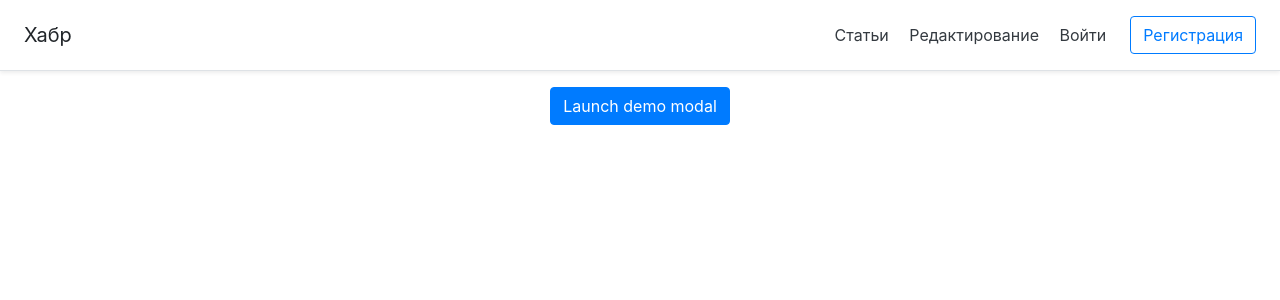
After one commit to prostopank/Blog, a Django app: page /editpage in a window 1280 px wide. The commit adds this page. Shown: the top 300 px of the page. Run offline with Django 3.2, Linux system fonts and the light colour scheme; data comes from the database, SQL or seed files in the repository; some libraries are stand-ins or nearby versions.

Commit message:
Update editpage

```diff
--- a/Blog/main/templates/main/article.html
+++ b/Blog/main/templates/main/article.html
@@ -5,7 +5,7 @@
     <div class="container.mt-4">
         <h1>{{get_article.title}}</h1>
         <p>{{get_article.body}}</p>
-        <a href="/">Back to top</a>
+        <a href="/">Вернуться назад</a>
     </div>
 
 {% endblock %}
--- a/Blog/main/templates/main/base.html
+++ b/Blog/main/templates/main/base.html
@@ -7,10 +7,11 @@
     <div class="d-flex flex-column flex-md-row align-items-center p-3 px-md-4 mb-3 bg-white border-bottom shadow-sm">
         <h5 class="my-0 mr-md-auto font-weight-normal">Хабр</h5>
         <nav class="my-2 my-md-0 mr-md-3">
-          <a class="p-2 text-dark" href="#">Статьи</a>
+          <a class="p-2 text-dark" href="/">Статьи</a>
+          <a class="p-2 text-dark" href="/editpage">Редактирование</a>
           <a class="p-2 text-dark" href="/signin">Войти</a>
         </nav>
-        <a class="btn btn-outline-primary" href="#">Sign up</a>
+        <a class="btn btn-outline-primary" href="#">Регистрация</a>
     </div>
 
         {% block content %}{% endblock %}
--- /dev/null
+++ b/Blog/main/templates/main/editpage.html
@@ -0,0 +1,55 @@
+{% extends 'main/base.html' %}
+
+{% block content %}
+<!--
+<table class="table table-striped">
+    <thead>
+      <tr>
+        <th scope="col">id</th>
+        <th scope="col">Название</th>
+        <th scope="col">Body</th>
+        <th scope="col">Дата создания</th>
+        <th scope="col">Редактирование</th>
+        <th scope="col">Удаление</th>
+      </tr>
+    </thead>
+    <tbody>
+      {% for i in list_articles %}
+      <tr>
+        <th scope="row">{{i.id}}</th>
+        <td>{{i.title}}</td>
+        <td>{{i.body|truncatechars:"100"}}</td>
+        <td>{{i.create_date}}</td>
+        <td><a href="">редактировать</a></td>
+        <td><a href="">удалить</a></td>
+      </tr>
+      {% endfor %}
+    </tbody>
+</table>
+-->
+ <!-- Button trigger modal -->
+<button type="button" class="btn btn-primary" data-toggle="modal" data-target="#exampleModal">
+    Launch demo modal
+  </button>
+
+  <!-- Modal -->
+  <div class="modal fade" id="exampleModal" tabindex="-1" aria-labelledby="exampleModalLabel" aria-hidden="true">
+    <div class="modal-dialog">
+      <div class="modal-content">
+        <div class="modal-header">
+          <h5 class="modal-title" id="exampleModalLabel">Modal title</h5>
+          <button type="button" class="close" data-dismiss="modal" aria-label="Close">
+            <span aria-hidden="true">&times;</span>
+          </button>
+        </div>
+        <div class="modal-body">
+          ...
+        </div>
+        <div class="modal-footer">
+          <button type="button" class="btn btn-secondary" data-dismiss="modal">Close</button>
+          <button type="button" class="btn btn-primary">Save changes</button>
+        </div>
+      </div>
+    </div>
+  </div>
+{% endblock %}
--- a/Blog/main/templates/main/index.html
+++ b/Blog/main/templates/main/index.html
@@ -8,6 +8,7 @@
     <a class="text-dark" href="/article/{{i.id}}">{{i.title}}<br>{{i.body|truncatechars:"100"}}</a>
     <br>
 </div>
+
 {% endfor %}
 
 {% endblock %}
--- a/Blog/main/templates/main/signin.html
+++ b/Blog/main/templates/main/signin.html
@@ -1,6 +1,7 @@
 {% extends 'main/base.html' %}
 
 {% block content %}
+
 <div class="col-4">
 <form class="form-signin">
   <h1 class="h3 mb-3 font-weight-normal">Please sign in</h1>
@@ -9,4 +10,5 @@
   <button class="btn btn-lg btn-primary btn-block" type="submit">Sign in</button>
 </form>
 </div>
+
 {% endblock %}
--- a/Blog/main/urls.py
+++ b/Blog/main/urls.py
@@ -4,5 +4,6 @@ from . import views
 urlpatterns = [
     path('', views.index),
     path('article/<int:id>', views.article_detail),
-    path('signin', views.sign_in)
+    path('signin', views.sign_in),
+    path('editpage', views.edit_page)
 ]
--- a/Blog/main/views.py
+++ b/Blog/main/views.py
@@ -1,5 +1,8 @@
+from django.http import request
 from django.shortcuts import render
 from .models import User, Article
+from django.views.generic import ListView
+
 
 def index(request):
     articles = Article.objects.all()
@@ -17,6 +20,14 @@ def article_detail(request, id):
     }
     return render(request, template, context)
 
+def edit_page(request):
+    articles = Article.objects.all()
+    template = 'main/editpage.html'
+    context = {
+        'list_articles': articles,
+    }
+
+    return render(request, template, context)
+
 def sign_in(request):
-
     return render(request, 'main/signin.html')
```
